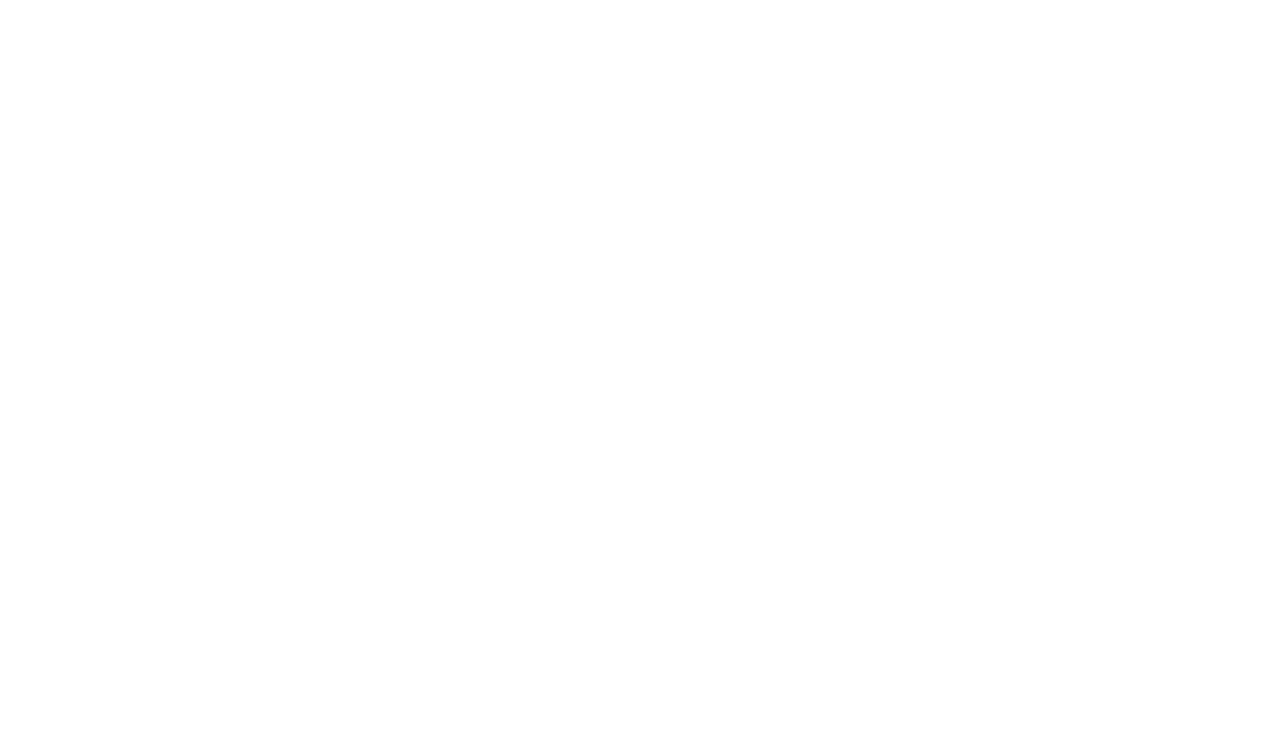
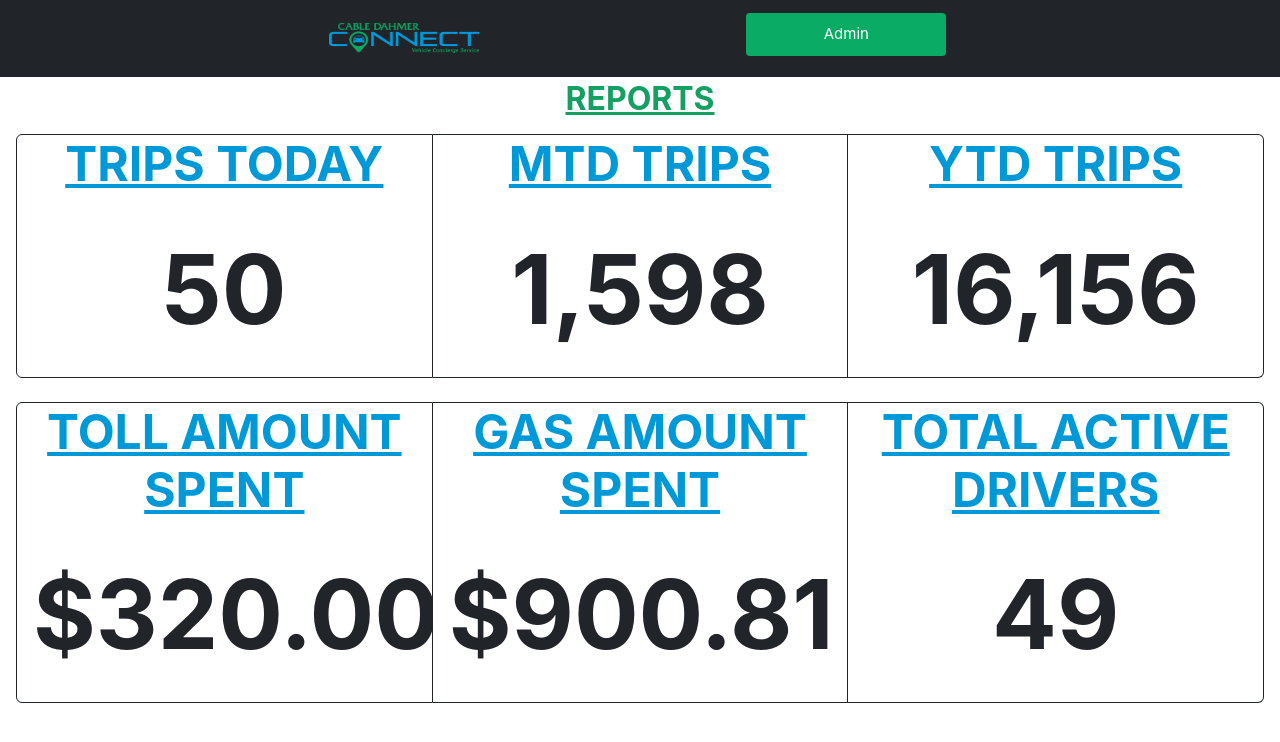
Before and after one commit to bjouellette/InventoryTransport, a React (Create React App) app in the folder frontend/: page /report in a window 1280 px wide. Before the commit this address had no page. Shown: the top 742 px of the page. Built offline with nearby package versions, Linux system fonts and the light colour scheme.

Commit message:
added report page

```diff
--- a/frontend/src/App.css
+++ b/frontend/src/App.css
@@ -65,3 +65,11 @@
 .App-link {
   color: #61dafb;
 }
+
+.list {
+  display: flex;
+  flex-direction: row;
+  justify-content: center;
+  align-content: center;
+  flex-wrap: wrap;
+}
--- a/frontend/src/components/admin.js
+++ b/frontend/src/components/admin.js
@@ -1,17 +1,37 @@
 import logo from '../connectLogo.png';
 import '../App.css';
-import Table from 'react-bootstrap/Table';
-import { Navbar } from 'react-bootstrap';
+import { Navbar, Container, Table, Nav, Button, ButtonGroup } from 'react-bootstrap';
+import { Link } from "react-router-dom";
+
 
 export default function Admin() {
     return (
     <div className="App m-3">
       <main style={{ padding: "1rem 0" }}>
+      <Navbar bg="dark" fixed="top">
+        <Container>
+        <Navbar.Brand href="/">
+          <img
+            src={logo}
+            width="150"
+            height="30"
+            className="d-inline-block align-top"
+            alt="Connect Logo"
+            alignContent="left"
+            />
+        </Navbar.Brand>
+        <ButtonGroup size="lg" className="mb-2">
+        <Link to="/report">
+          <Button className="button" style={{ fontSize: "15px", padding: "10px", width: "200px"}}><span>Reports</span></Button>
+        </Link>
+        </ButtonGroup>
+        </Container>
+        </Navbar>
 
-        <h2 className="text-center fw-bold text-decoration-underline pb-2" style={{ color: "#13a061"}}>SUBMISSIONS</h2>
+        <h2 className="text-center fw-bold text-decoration-underline pb-2" style={{ color: "#14A062", paddingTop: "3rem"}}>SUBMISSIONS</h2>
+        <Table striped bordered hover>
 
-        <Table striped bordered hover>
-          <thead className="bg-info">
+          <thead style={{backgroundColor:"#0099D8", color:"white"}}>
             <tr>
                 <th scope="col">Driver Name</th>
                 <th scope="col">Specific Trip</th>
@@ -49,7 +69,6 @@
         </tbody>
         </Table>
 
-
       </main>
     </div>
     );
--- a/frontend/src/components/form.css
+++ b/frontend/src/components/form.css
@@ -27,7 +27,7 @@
 
 .form-box input, select{
     display: block;
-    padding: 0rem 0rem 0rem .25rem;
+    padding: 0rem .5rem 0rem .5rem;
     margin: .2vw 0vw .5vw 0vw;
     border: solid 1px black;
 }
@@ -38,5 +38,9 @@
 }
 
 .form input, select, p{
-    margin-left: 25%;
+    margin-left: 10%;
 }
+
+p {
+    text-align: left;
+}
--- a/frontend/src/components/form.js
+++ b/frontend/src/components/form.js
@@ -1,7 +1,8 @@
 import React, { useState } from 'react';
 import './form.css'
 import { useForm } from 'react-hook-form';
-
+import { Navbar, Container, Nav } from 'react-bootstrap';
+import logo from '../connectLogo.png';
 
 export default function Form() {
   const { register, handleSubmit, formState: { errors } } = useForm();
@@ -14,6 +15,28 @@
   console.log(errors);
 
   return (
+    <div className="App m-3">
+      <main style={{ padding: "1rem 0" }}>
+        <Navbar bg="dark" fixed="top" >
+        <Container>
+        <Navbar.Brand>
+          <Nav className="me-auto">
+
+          <Nav.Link href="/">
+          <img
+            src={logo}
+            width="150"
+            height="30"
+            className="d-inline-block align-top"
+            alt="Connect Logo"
+            alignContent="left"
+            /></Nav.Link>
+             </Nav>
+        </Navbar.Brand>
+        </Container>
+        </Navbar>
+
+
     <div className = "form-box">
         <h1 className = "form-title">Inventory Transport Form</h1>
         <form className = "form" onSubmit={handleSubmit(onSubmit)}>
@@ -165,7 +188,10 @@
 
             <input type="submit" />
         </form>
+        </div>
+        </main>
     </div>
+
   );
 
 };
--- /dev/null
+++ b/frontend/src/components/report.js
@@ -0,0 +1,77 @@
+import logo from '../connectLogo.png';
+import '../App.css';
+import { Navbar, Container, Button, ButtonGroup, Card, CardGroup} from 'react-bootstrap';
+import { Link } from "react-router-dom";
+
+export default function Admin() {
+    return (
+    <div className="App m-3">
+      <main style={{ padding: "1rem 0" }}>
+      <Navbar bg="dark" fixed="top">
+        <Container>
+        <Navbar.Brand href="/">
+          <img
+            src={logo}
+            width="150"
+            height="30"
+            className="d-inline-block align-top"
+            alt="Connect Logo"
+            alignContent="left"
+            />
+        </Navbar.Brand>
+        <ButtonGroup size="lg" className="mb-2">
+        <Link to="/admin">
+          <Button className="button" style={{ fontSize: "15px", padding: "10px", width: "200px"}}><span>Admin</span></Button>
+        </Link>
+        </ButtonGroup>
+        </Container>
+        </Navbar>
+        <h2 className="text-center fw-bold text-decoration-underline pb-2" style={{ color: "#14A062", paddingTop: "3rem"}}>REPORTS</h2>
+        {/* https://react-bootstrap.github.io/components/cards/ */}
+        <CardGroup >
+      <Card border="dark">
+      <u style={{color:"#0099D8"}}><Card.Title style={{color:"#0099D8", fontWeight:"bold", fontSize:"3rem"}}>TRIPS TODAY</Card.Title></u>
+          <Card.Body style={{fontSize: "6rem", fontWeight:"bold"}}>
+            50
+          </Card.Body>
+      </Card>
+      <Card border="dark">
+      <u style={{color:"#0099D8"}}><Card.Title style={{color:"#0099D8", fontWeight:"bold", fontSize:"3rem"}}>MTD TRIPS</Card.Title></u>
+          <Card.Body style={{fontSize: "6rem", fontWeight:"bold"}}>
+            1,598
+          </Card.Body>
+      </Card>
+      <Card border="dark">
+      <u style={{color:"#0099D8"}}><Card.Title style={{color:"#0099D8", fontWeight:"bold", fontSize:"3rem"}}>YTD TRIPS</Card.Title></u>
+          <Card.Body style={{fontSize: "6rem", fontWeight:"bold"}}>
+            16,156
+          </Card.Body>
+      </Card>
+    </CardGroup>
+    <br></br>
+    <CardGroup>
+    <Card border="dark">
+      <u style={{color:"#0099D8"}}><Card.Title style={{color:"#0099D8", fontWeight:"bold", fontSize:"3rem"}}>TOLL AMOUNT SPENT</Card.Title></u>
+          <Card.Body style={{fontSize: "6rem", fontWeight:"bold"}}>
+           $320.00
+          </Card.Body>
+      </Card>
+      <Card border="dark">
+      <u style={{color:"#0099D8"}}><Card.Title style={{color:"#0099D8", fontWeight:"bold", fontSize:"3rem"}}>GAS AMOUNT SPENT</Card.Title></u>
+          <Card.Body style={{fontSize: "6rem", fontWeight:"bold"}}>
+          $900.81
+          </Card.Body>
+      </Card>
+      <Card border="dark">
+      <u style={{color:"#0099D8"}}><Card.Title style={{color:"#0099D8", fontWeight:"bold", fontSize:"3rem"}}>TOTAL ACTIVE DRIVERS</Card.Title></u>
+          <Card.Body style={{fontSize: "6rem", fontWeight:"bold"}}>
+          49
+          </Card.Body>
+      </Card>
+    </CardGroup>
+    <br></br>
+
+      </main>
+    </div>
+    );
+  }
--- a/frontend/src/index.js
+++ b/frontend/src/index.js
@@ -4,6 +4,7 @@
 import App from './App';
 import Form from "./components/form";
 import Admin from "./components/admin";
+import Report from "./components/report"
 import reportWebVitals from './reportWebVitals';
 import { BrowserRouter, Route, Routes } from "react-router-dom";
 
@@ -16,6 +17,7 @@
       <Route path="/" element={<App />} />
       <Route path="admin" element={<Admin />} />
       <Route path="form" element={<Form />} />
+      <Route path="report" element={<Report />}/>
     </Routes>
   </BrowserRouter>
   </React.StrictMode>
```
